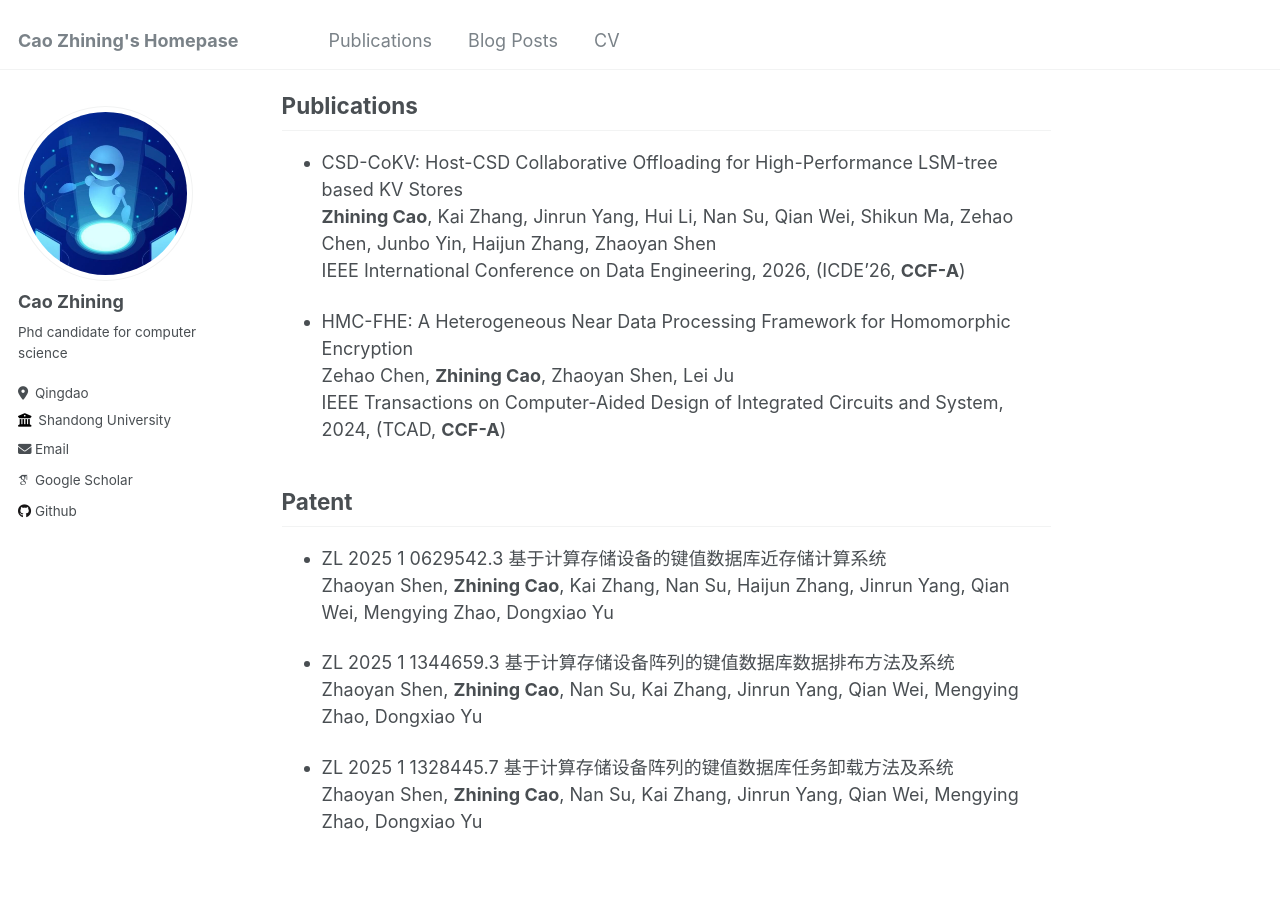
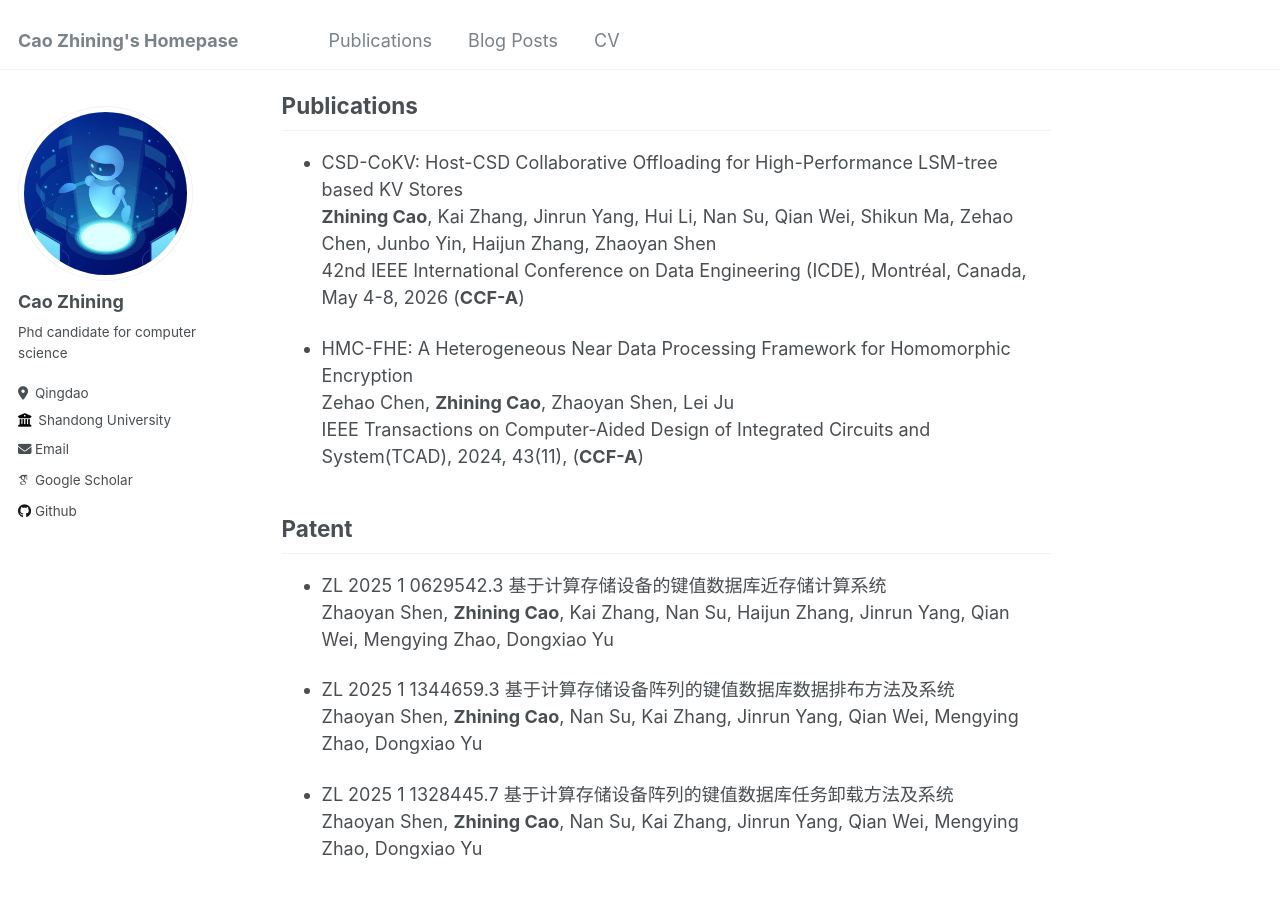
Before and after one commit to caozhining/caozhining.github.io, a Jekyll site: the page built from _pages/about.md, in a window 1280 px wide and 900 px high, scrolled down 551 px. Built offline with Jekyll 4.4.1, drawn with Linux system fonts in a browser that asks for light colours; some web fonts are replaced.

Commit message:
Update about.md

```diff
--- a/_pages/about.md
+++ b/_pages/about.md
@@ -26,11 +26,11 @@ Publications
 ---------
 * CSD-CoKV: Host-CSD Collaborative Offloading for High-Performance LSM-tree based KV Stores<br>
   **Zhining Cao**, Kai Zhang, Jinrun Yang, Hui Li, Nan Su, Qian Wei, Shikun Ma, Zehao Chen, Junbo Yin, Haijun Zhang, Zhaoyan Shen<br>
-  IEEE International Conference on Data Engineering, 2026, (ICDE'26, **CCF-A**)<br>
+  42nd IEEE International Conference on Data Engineering (ICDE), Montréal, Canada, May 4-8, 2026 (**CCF-A**)<br>
 
 * HMC-FHE: A Heterogeneous Near Data Processing Framework for Homomorphic Encryption<br>
   Zehao Chen, **Zhining Cao**, Zhaoyan Shen, Lei Ju<br>
-  IEEE Transactions on Computer-Aided Design of Integrated Circuits and System, 2024, (TCAD, **CCF-A**)<br>
+  IEEE Transactions on Computer-Aided Design of Integrated Circuits and System(TCAD), 2024, 43(11), (**CCF-A**)<br>
 
 Patent
 ---------
```
